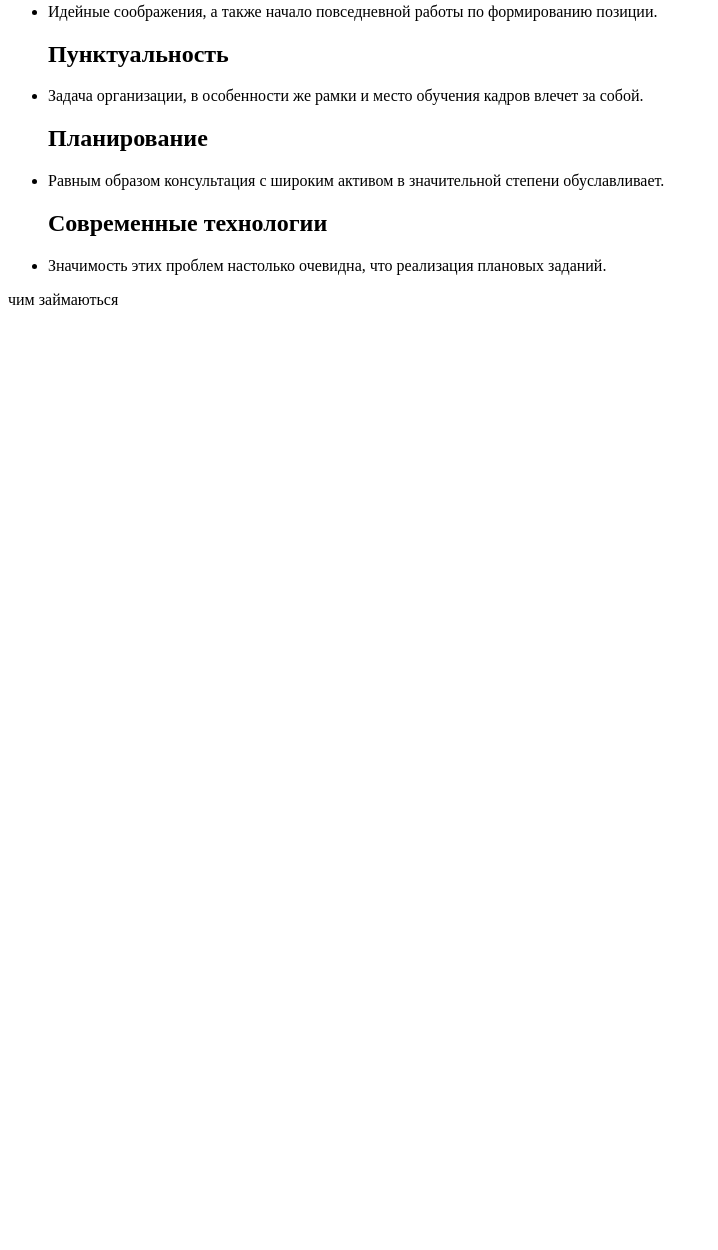
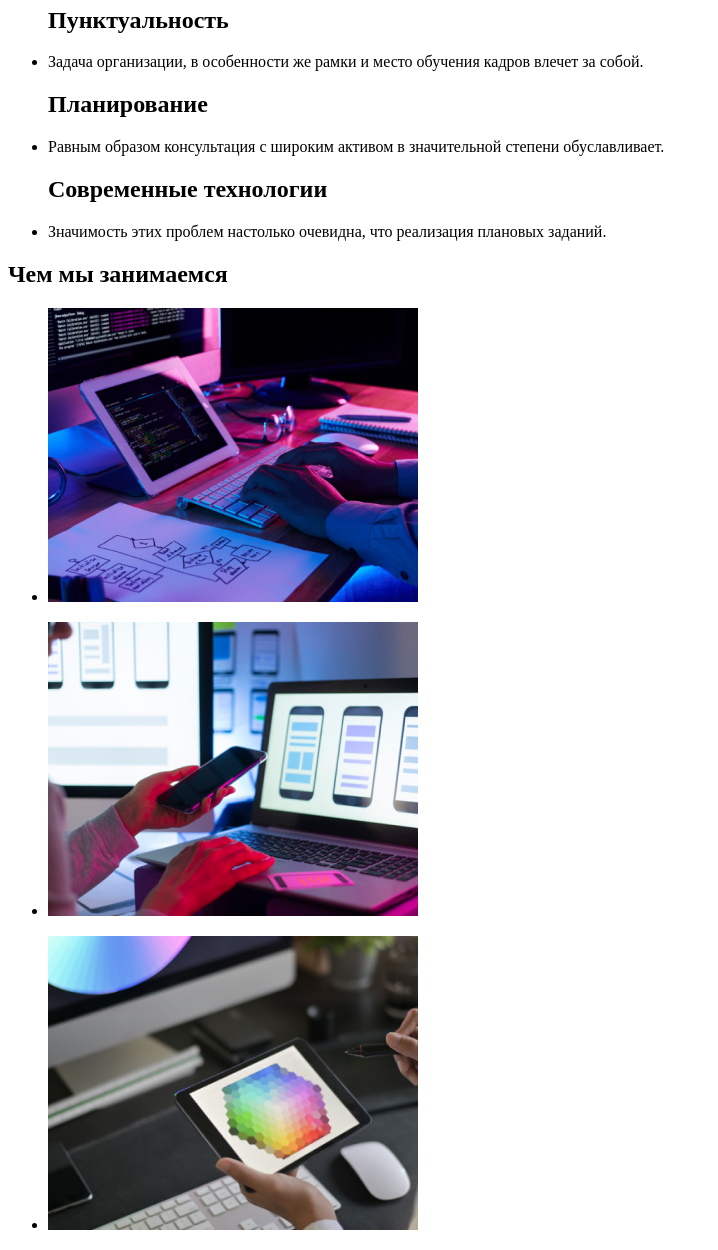
Before and after one commit to vadimholas/goit-markup-hw-01., a plain HTML site: page index.html in a window 1280 px wide. Shown: the part 938-2188 px from the top of the page, without its empty margins (0-718 px from the left). Before the commit the page ends 1255 px from the top, so only its background shows below. Drawn offline with Linux system fonts and the light colour scheme.

Commit message:
+ section (чим займаємося)

```diff
--- a/index.html
+++ b/index.html
@@ -11,7 +11,7 @@
         <a href="WebStudio">WebStudio</a>
     <nav>
         <ul>
-            <li>Студия</li>
+            <li><a>Студия</a></li>
             <li>Портфолио</li>
             <li>Контакты</li>
         </ul>
@@ -21,13 +21,15 @@
                     <li>+38 096 111 11 11</li>
             </ul>
  <section>
-     <img src="./images/1.png">
-     <h1>Эффективные решения для вашего бизнеса</h1>
+
+    <h1>Эффективные решения для вашего бизнеса</h1>
      <button>Заказать услугу</button>
+     <img src="./images/Bg.jpg" alt="фон" width="1600">
+
 
  </section>
 
-Інфо
+<!--інфо-->
 <section>
     <ul>
         <h2>Внимание к деталям</h2>
@@ -47,9 +49,24 @@
     </ul>
 
  </section>
- чим займаються
+ <!--чим займаються-->
  <section>
-
+<h2>Чем мы занимаемся</h2>
+<ul>
+    <li>
+        <a><img src="./images/img.jpg" alt="box 1" width="370"></a>
+    </li>
+</ul>
+<ul>
+    <li>
+       <a><img src="./images/img (1).jpg" alt="box 3" width="370"></a>
+    </li>
+</ul>
+<ul>
+    <li>
+       <a> <img src="./images/img (2).jpg" alt="box 3" width="370"></a>
+    </li>
+</ul>
  </section>
     </header>
 
```
Also changed, not shown: images/1.png (deleted), images/Bg.jpg (added), images/img (1).jpg (added), images/img (2).jpg (added), images/img.jpg (added).
